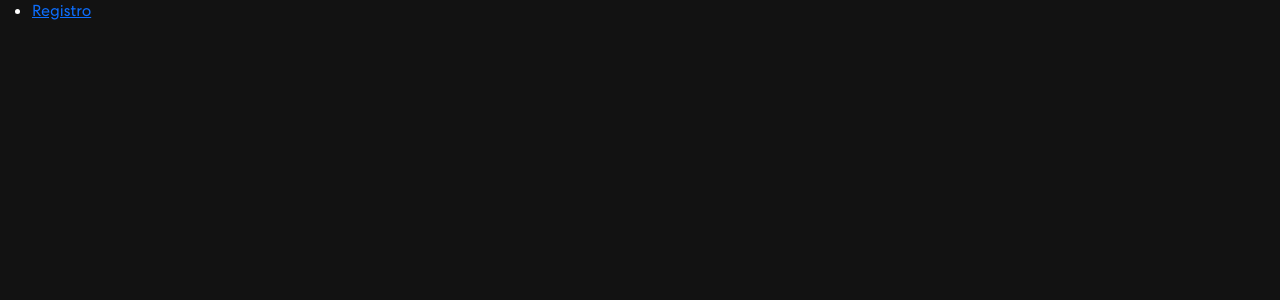
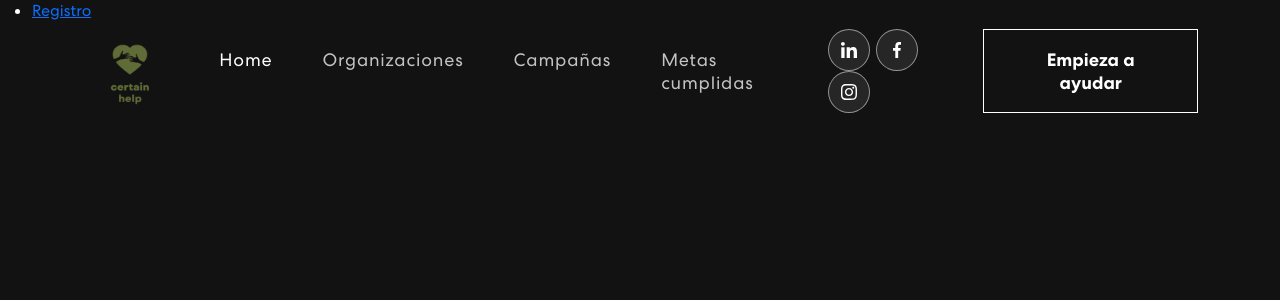
Before and after one commit to hhaven/CertainHelp, a React (Create React App) app: page / in a window 1280 px wide. Before the commit this address had no page. Shown: the top 300 px of the page. Built offline with nearby package versions, Linux system fonts and the light colour scheme.

Commit message:
Arreglando navbar

```diff
--- a/src/App.js
+++ b/src/App.js
@@ -8,6 +8,7 @@ import { Navbar } from 'react-bootstrap';
 function App() {
   return (
     <>
+    <NavBar2></NavBar2>
       <nav>
         <ul>
           <li>
--- a/src/components/NavBar2.js
+++ b/src/components/NavBar2.js
@@ -8,6 +8,7 @@ import { HashLink } from 'react-router-hash-link';
 import {
   BrowserRouter as Router
 } from "react-router-dom";
+import { Link } from "react-router-dom";
 
 export const NavBar2 = () => {
 
@@ -33,7 +34,6 @@ export const NavBar2 = () => {
   }
 
   return (
-    <Router>
       <Navbar expand="md" className={scrolled ? "scrolled" : ""}>
         <Container>
           <Navbar.Brand href="/">
@@ -56,13 +56,13 @@ export const NavBar2 = () => {
                 <a href="#"><img src={navIcon2} alt="" /></a>
                 <a href="#"><img src={navIcon3} alt="" /></a>
               </div>
-              <HashLink to='/pages/registro'>
+              <Link to ="/registro">
                 <button className="vvd"><span>Empieza a ayudar</span></button>
-              </HashLink>
+              </Link>
+
             </span>
           </Navbar.Collapse>
         </Container>
       </Navbar>
-    </Router>
   )
 }
```
